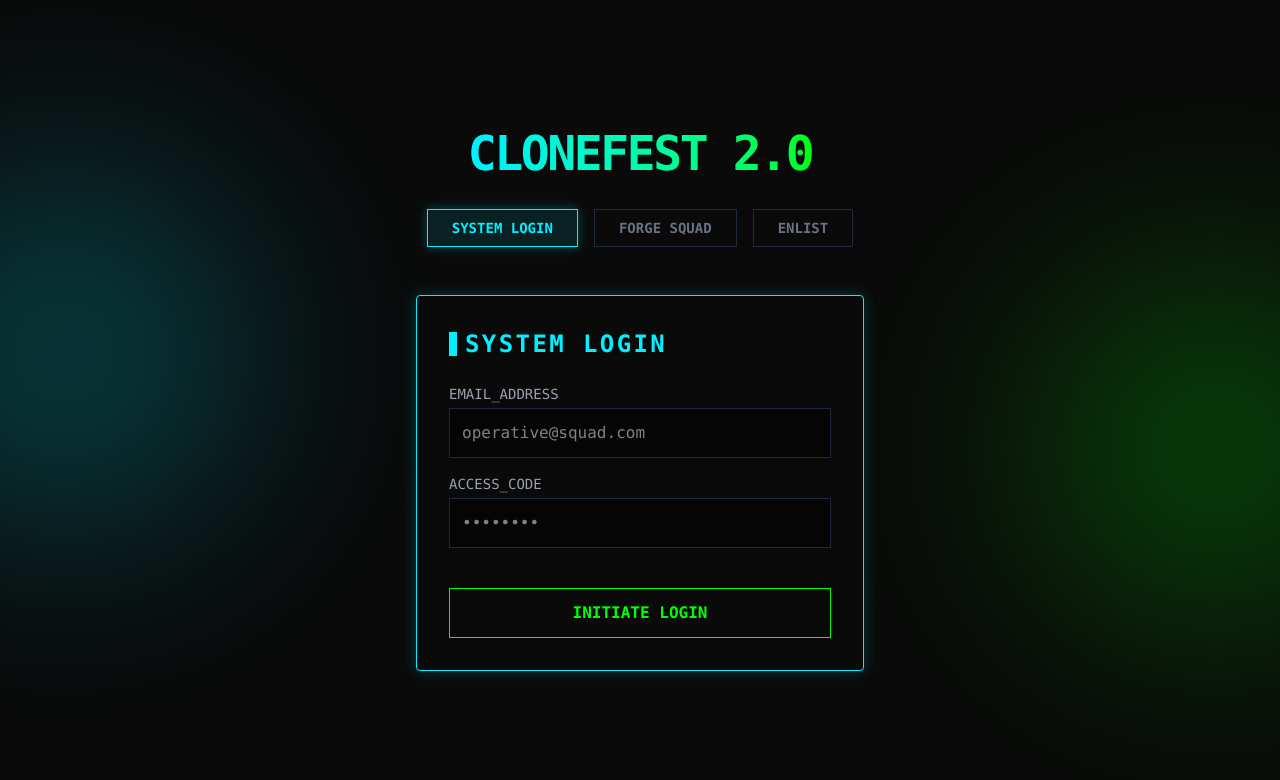
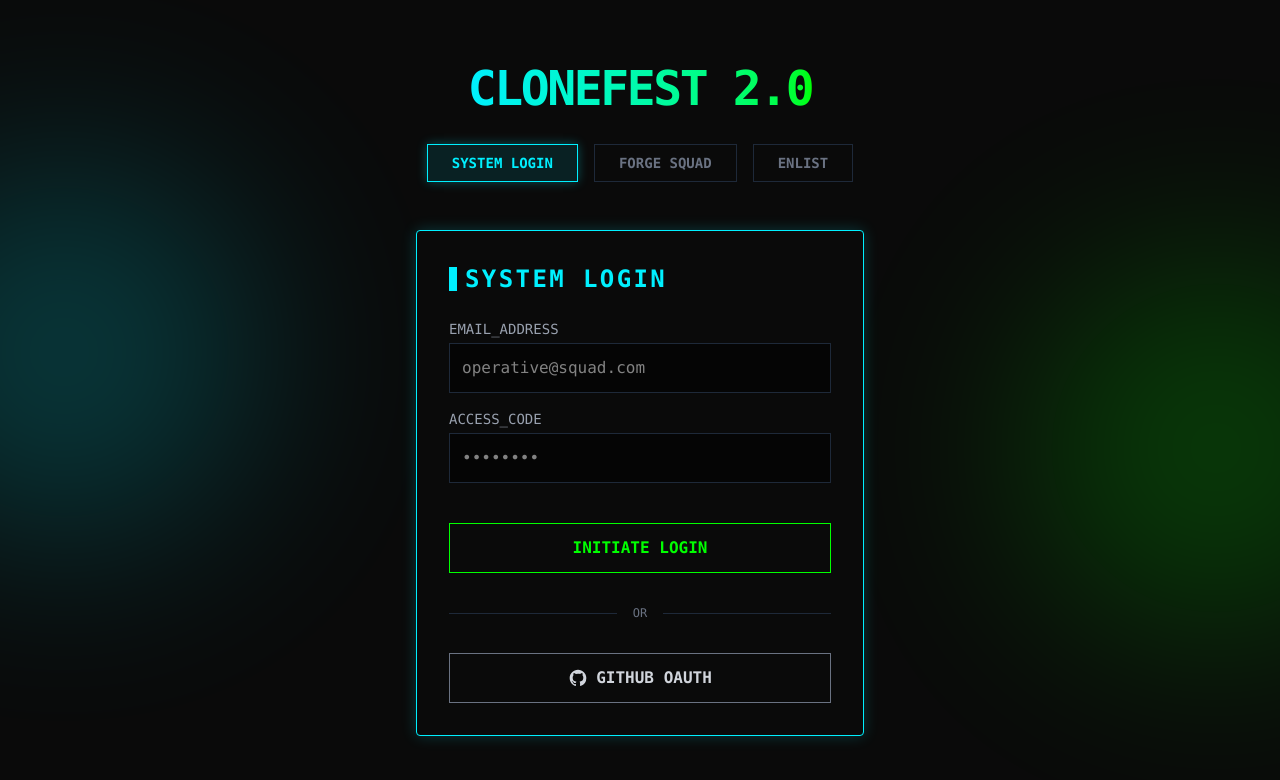
Before and after one commit to Code-with-Prabhjot/clonefest-2.0-website, a React (Vite) app: page /auth in a window 1280 px wide. Shown: the top 780 px of the page. Built offline with nearby package versions, Linux system fonts and the light colour scheme; no server answers.

Commit message:
fix: apply Antigravity QA routing and auth fixes

```diff
--- a/src/App.jsx
+++ b/src/App.jsx
@@ -3,14 +3,15 @@ import MainPortal from './pages/MainPortal';
 import AdminPortal from './pages/AdminPortal';
 import JudgePortal from './pages/JudgePortal';
 import AuthPage from './pages/AuthPage';
+import ProtectedRoute from './components/auth/ProtectedRoute';
 
 function App() {
   return (
     <Router>
       <Routes>
         <Route path="/" element={<MainPortal />} />
-        <Route path="/admin" element={<AdminPortal />} />
-        <Route path="/judge" element={<JudgePortal />} />
+        <Route path="/admin" element={<ProtectedRoute><AdminPortal /></ProtectedRoute>} />
+        <Route path="/judge" element={<ProtectedRoute><JudgePortal /></ProtectedRoute>} />
         <Route path="/auth" element={<AuthPage />} />
       </Routes>
     </Router>
--- a/src/components/auth/LoginForm.jsx
+++ b/src/components/auth/LoginForm.jsx
@@ -17,6 +17,19 @@ export default function LoginForm() {
     });
     if (error) setError(error.message);
     else alert('Login successful!');
+    setLoading(false);
+  };
+
+  const handleGithubLogin = async () => {
+    setLoading(true);
+    setError(null);
+    const { error } = await supabase.auth.signInWithOAuth({
+      provider: 'github',
+      options: {
+        redirectTo: window.location.origin + '/auth'
+      }
+    });
+    if (error) setError(error.message);
     setLoading(false);
   };
 
@@ -65,6 +78,24 @@ export default function LoginForm() {
         >
           {loading ? 'AUTHENTICATING...' : 'INITIATE LOGIN'}
         </button>
+
+        <div className="relative flex py-4 items-center">
+            <div className="flex-grow border-t border-gray-800"></div>
+            <span className="flex-shrink-0 mx-4 text-gray-500 text-xs uppercase">OR</span>
+            <div className="flex-grow border-t border-gray-800"></div>
+        </div>
+
+        <button
+          type="button"
+          onClick={handleGithubLogin}
+          disabled={loading}
+          className="w-full bg-transparent border border-gray-500 text-gray-300 p-3 uppercase font-bold hover:bg-gray-800 hover:text-white transition-colors disabled:opacity-50 flex items-center justify-center gap-2"
+        >
+          <svg viewBox="0 0 24 24" className="w-5 h-5 fill-current" aria-hidden="true">
+            <path fillRule="evenodd" clipRule="evenodd" d="M12 2C6.477 2 2 6.484 2 12.017c0 4.425 2.865 8.18 6.839 9.504.5.092.682-.217.682-.483 0-.237-.008-.868-.013-1.703-2.782.605-3.369-1.343-3.369-1.343-.454-1.158-1.11-1.466-1.11-1.466-.908-.62.069-.608.069-.608 1.003.07 1.531 1.032 1.531 1.032.892 1.53 2.341 1.088 2.91.832.092-.647.35-1.088.636-1.338-2.22-.253-4.555-1.113-4.555-4.951 0-1.093.39-1.988 1.029-2.688-.103-.253-.446-1.272.098-2.65 0 0 .84-.27 2.75 1.026A9.564 9.564 0 0112 6.844c.85.004 1.705.115 2.504.337 1.909-1.296 2.747-1.027 2.747-1.027.546 1.379.202 2.398.1 2.651.64.7 1.028 1.595 1.028 2.688 0 3.848-2.339 4.695-4.566 4.943.359.309.678.92.678 1.855 0 1.338-.012 2.419-.012 2.747 0 .268.18.58.688.482A10.019 10.019 0 0022 12.017C22 6.484 17.522 2 12 2z" />
+          </svg>
+          GITHUB OAUTH
+        </button>
       </form>
     </div>
   );
--- /dev/null
+++ b/src/components/auth/ProtectedRoute.jsx
@@ -0,0 +1,37 @@
+import { useEffect, useState } from 'react';
+import { Navigate } from 'react-router-dom';
+import { supabase } from '../../lib/supabase';
+
+export default function ProtectedRoute({ children }) {
+  const [session, setSession] = useState(null);
+  const [loading, setLoading] = useState(true);
+
+  useEffect(() => {
+    supabase.auth.getSession().then(({ data: { session } }) => {
+      setSession(session);
+      setLoading(false);
+    });
+
+    const { data: { subscription } } = supabase.auth.onAuthStateChange((_event, session) => {
+      setSession(session);
+    });
+
+    return () => subscription.unsubscribe();
+  }, []);
+
+  if (loading) {
+    return (
+      <div className="min-h-screen bg-[#0A0A0A] flex items-center justify-center">
+        <span className="text-[#00F0FF] font-mono animate-pulse uppercase tracking-widest text-xl">
+          VERIFYING CLEARANCE...
+        </span>
+      </div>
+    );
+  }
+
+  if (!session) {
+    return <Navigate to="/auth" replace />;
+  }
+
+  return children;
+}
--- a/src/pages/MainPortal.jsx
+++ b/src/pages/MainPortal.jsx
@@ -1,3 +1,4 @@
+import { useNavigate } from 'react-router-dom';
 import TerminalCard from '../components/ui/TerminalCard';
 import NeonButton from '../components/ui/NeonButton';
 import CyberGrid from '../components/ui/CyberGrid';
@@ -5,6 +6,7 @@ import TypewriterText from '../components/ui/TypewriterText';
 import CyberHeader from '../components/ui/CyberHeader';
 
 export default function MainPortal() {
+  const navigate = useNavigate();
   return (
     <div className="min-h-screen bg-[#0A0A0A] text-[#FFFFFF] flex flex-col items-center justify-center p-4">
       <CyberGrid variant="cyan" />
@@ -14,7 +16,7 @@ export default function MainPortal() {
           <span className="text-[#00FF00] mr-2">&gt;</span>
           <TypewriterText text="SYSTEM INITIALIZED. AWAITING HACKER INPUT..." speed={40} />
         </p>
-        <NeonButton variant="cyan" styleType="outline">
+        <NeonButton variant="cyan" styleType="outline" onClick={() => navigate('/auth')}>
           Enter Portal
         </NeonButton>
       </TerminalCard>
```
